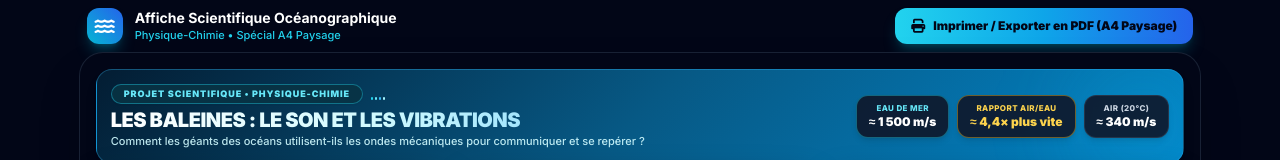
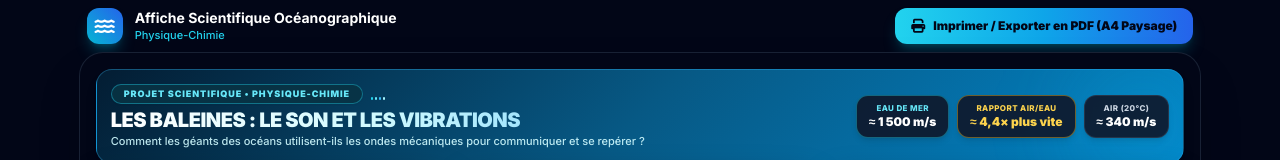
Before and after one commit to Kyoriii21/Affiche-son-baleine, a plain HTML site: page index.html in a window 1280 px wide. Shown: the top 160 px of the page. Drawn offline with nearby package versions, Linux system fonts and the light colour scheme.

Commit message:
Update paragraph text in index.html
Removed '• Spécial A4 Paysage' from the paragraph.

```diff
--- a/index.html
+++ b/index.html
@@ -133,7 +133,7 @@
             </div>
             <div>
                 <h1 class="font-bold text-sm text-white leading-tight">Affiche Scientifique Océanographique</h1>
-                <p class="text-[11px] text-cyan-400 font-medium">Physique-Chimie • Spécial A4 Paysage</p>
+                <p class="text-[11px] text-cyan-400 font-medium">Physique-Chimie</p>
             </div>
         </div>
 
```
